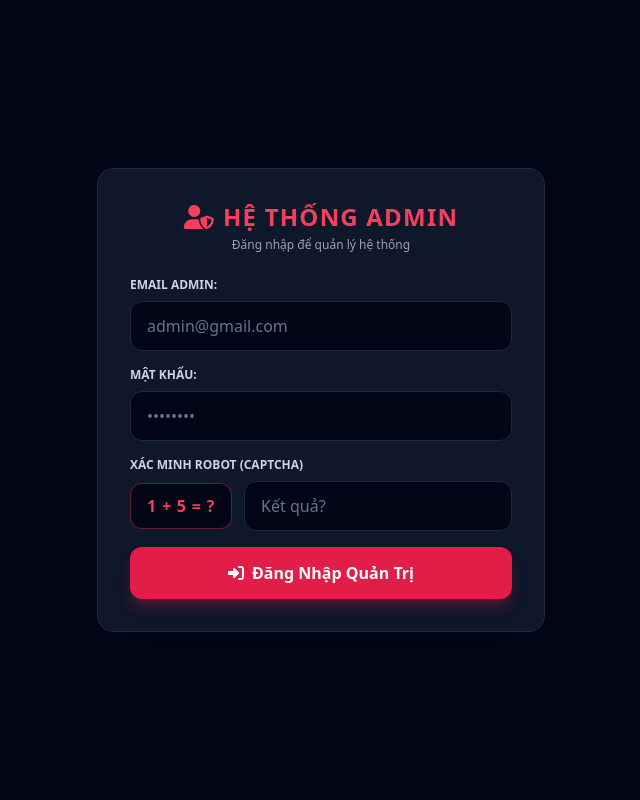
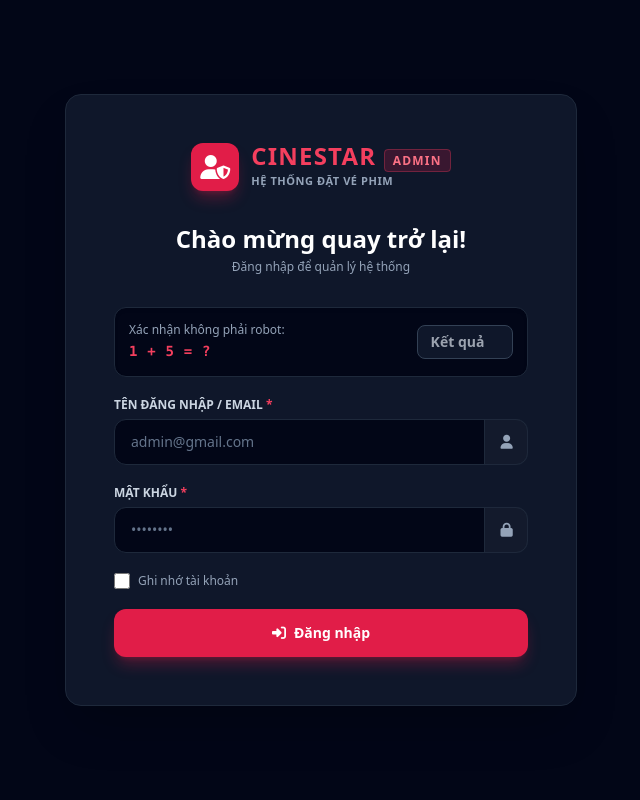
Before and after one commit to minhnv123/LTWeb, a PHP site: page /admin/admin-login.php in a window 1280 px wide. Shown: the whole page, without its empty margins (319-959 px from the left). Run offline with PHP 8.4, Linux system fonts and the light colour scheme; some libraries are stand-ins or nearby versions.

Commit message:
Bổ sung login admin

```diff
--- a/LTWeb-main/admin/admin-login.php
+++ b/LTWeb-main/admin/admin-login.php
@@ -16,7 +16,7 @@ if ($_SERVER['REQUEST_METHOD'] === 'POST') {
     if ((int)$userCaptcha !== (int)($_SESSION['captcha_answer'] ?? null)) {
         $error = "Mã xác nhận (Captcha) không chính xác!";
     } else {
-        // 2. Tìm tài khoản chỉ theo Email (Bỏ bớt điều kiện Role để Debug)
+        // 2. Tìm tài khoản chỉ theo Email
         $stmt = $pdo->prepare("SELECT * FROM users WHERE email = ? LIMIT 1");
         $stmt->execute([$email]);
         $user = $stmt->fetch();
@@ -26,7 +26,7 @@ if ($_SERVER['REQUEST_METHOD'] === 'POST') {
         } else if (strtolower(trim($user['role'])) !== 'admin') {
             $error = "LỖI DEBUG: Tìm thấy email nhưng cột role trong DB là '" . htmlspecialchars($user['role']) . "' (Không phải 'admin')!";
         } else {
-            // Đăng nhập thành công tuyệt đối (Cho phép mật khẩu '123456' hoặc khớp pass cũ)
+            // Đăng nhập thành công (Cho phép mật khẩu '123456' hoặc khớp pass cũ)
             if ($password === '123456' || password_verify($password, $user['password'])) {
                 session_regenerate_id(true);
                 unset($_SESSION['num1'], $_SESSION['num2'], $_SESSION['captcha_answer']);
@@ -38,8 +38,8 @@ if ($_SERVER['REQUEST_METHOD'] === 'POST') {
                     'role'      => strtolower(trim($user['role']))
                 ];
 
-header("Location: index.php");
-exit();
+                header("Location: index.php");
+                exit();
             } else {
                 $error = "LỖI DEBUG: Mật khẩu nhập vào không khớp!";
             }
@@ -60,56 +60,94 @@ if (!isset($_SESSION['num1']) || !isset($_SESSION['num2'])) {
 <head>
     <meta charset="UTF-8">
     <meta name="viewport" content="width=device-width, initial-scale=1.0">
-    <title>Đăng Nhập Quản Trị Viên</title>
+    <title>Đăng Nhập Quản Trị Viên - CineStar</title>
     <script src="https://cdn.tailwindcss.com"></script>
     <link rel="stylesheet" href="https://cdnjs.cloudflare.com/ajax/libs/font-awesome/6.4.0/css/all.min.css">
 </head>
-<body class="bg-slate-950 text-slate-100 flex items-center justify-center min-h-screen font-sans">
+<body class="bg-slate-950 text-slate-100 flex items-center justify-center min-h-screen font-sans py-12 px-4">
 
-    <div class="w-full max-w-md p-8 bg-slate-900 border border-slate-800 rounded-2xl shadow-2xl">
-        <div class="text-center mb-6">
-            <h1 class="text-2xl font-black text-rose-500 tracking-wider uppercase flex items-center justify-center gap-2">
-                <i class="fa-solid fa-user-shield"></i> HỆ THỐNG ADMIN
-            </h1>
+    <!-- CARD ĐĂNG NHẬP DARK MODE -->
+    <div class="w-full max-w-lg bg-slate-900 border border-slate-800 rounded-2xl shadow-2xl p-8 sm:p-12">
+
+        <!-- LOGO & TIÊU ĐỀ -->
+        <div class="flex flex-col items-center mb-8">
+            <div class="flex items-center gap-3 mb-2">
+                <div class="w-12 h-12 bg-rose-600 rounded-xl flex items-center justify-center text-white text-2xl shadow-lg shadow-rose-600/30">
+                    <i class="fa-solid fa-user-shield"></i>
+                </div>
+                <div>
+                    <h1 class="text-2xl font-black text-rose-500 tracking-wider uppercase leading-none">CINESTAR <span class="text-xs font-bold px-2 py-0.5 bg-rose-600/20 text-rose-400 border border-rose-500/30 rounded">ADMIN</span></h1>
+                    <p class="text-[11px] font-semibold text-slate-400 uppercase tracking-wider mt-1">Hệ Thống Đặt Vé Phim</p>
+                </div>
+            </div>
+
+            <h2 class="text-2xl font-bold text-white mt-6">Chào mừng quay trở lại!</h2>
             <p class="text-xs text-slate-400 mt-1">Đăng nhập để quản lý hệ thống</p>
         </div>
 
+        <!-- THÔNG BÁO LỖI -->
         <?php if (!empty($error)): ?>
-            <div class="mb-4 p-3 bg-rose-500/10 border border-rose-500/30 text-rose-400 text-sm font-medium rounded-lg text-center font-mono">
-                <?= htmlspecialchars($error) ?>
+            <div class="mb-6 p-3.5 bg-rose-500/10 border border-rose-500/30 text-rose-400 text-xs font-medium rounded-xl text-center">
+                <i class="fa-solid fa-circle-exclamation mr-1"></i> <?= htmlspecialchars($error) ?>
             </div>
         <?php endif; ?>
 
-        <form action="" method="POST" autocomplete="off" class="space-y-4">
-            <div>
-                <label class="block text-xs font-semibold text-slate-300 uppercase mb-2">Email Admin:</label>
-                <input type="email" name="email" required placeholder="admin@gmail.com"
-                       value="<?= htmlspecialchars($_POST['email'] ?? '') ?>"
-                       class="w-full px-4 py-3 bg-slate-950 border border-slate-800 rounded-xl text-white placeholder-slate-500 focus:outline-none focus:border-rose-500 transition-all">
+        <form action="" method="POST" autocomplete="off" class="space-y-5">
+
+            <!-- KHUNG ROBOT CAPTCHA DARK MODE -->
+            <div class="border border-slate-800 rounded-xl p-3.5 bg-slate-950 flex items-center justify-between shadow-inner">
+                <div>
+                    <p class="text-xs text-slate-400 font-medium">Xác nhận không phải robot:</p>
+                    <span class="text-sm font-bold text-rose-500 font-mono tracking-wider">
+                        <?= $_SESSION['num1'] ?> + <?= $_SESSION['num2'] ?> = ?
+                    </span>
+                </div>
+                <input type="number" name="captcha" required placeholder="Kết quả"
+                    class="w-24 px-3 py-1.5 bg-slate-900 border border-slate-700 text-white text-sm text-center font-bold rounded-lg focus:outline-none focus:border-rose-500 transition-all">
             </div>
 
+            <!-- EMAIL / TÊN ĐĂNG NHẬP -->
             <div>
-                <label class="block text-xs font-semibold text-slate-300 uppercase mb-2">Mật Khẩu:</label>
-                <input type="password" name="password" required placeholder="••••••••"
-                       class="w-full px-4 py-3 bg-slate-950 border border-slate-800 rounded-xl text-white placeholder-slate-500 focus:outline-none focus:border-rose-500 transition-all">
-            </div>
-
-            <div>
-                <label class="block text-xs font-semibold text-slate-300 uppercase mb-2">XÁC MINH ROBOT (CAPTCHA)</label>
-                <div class="flex gap-3 items-center">
-                    <div class="px-4 py-2.5 bg-slate-950 border border-rose-500/40 text-rose-500 font-black text-base rounded-xl select-none tracking-wider whitespace-nowrap shadow-inner">
-                        <?= $_SESSION['num1'] ?> + <?= $_SESSION['num2'] ?> = ?
+                <div class="flex justify-between items-center mb-1.5">
+                    <label class="text-xs font-semibold text-slate-300 uppercase">Tên đăng nhập / Email <span class="text-rose-500">*</span></label>
+                </div>
+                <div class="relative flex items-center">
+                    <input type="email" name="email" required placeholder="admin@gmail.com"
+                           value="<?= htmlspecialchars($_POST['email'] ?? '') ?>"
+                           class="w-full pl-4 pr-12 py-3 bg-slate-950 border border-slate-800 rounded-xl text-white placeholder-slate-500 text-sm focus:outline-none focus:border-rose-500 transition-all">
+                    <div class="absolute right-0 top-0 bottom-0 w-11 bg-slate-800/60 border-l border-slate-800 rounded-r-xl flex items-center justify-center text-slate-400">
+                        <i class="fa-solid fa-user text-sm"></i>
                     </div>
-                    <input type="number" name="captcha" required placeholder="Kết quả?"
-                           class="flex-1 px-4 py-3 bg-slate-950 border border-slate-800 rounded-xl text-white placeholder-slate-500 focus:outline-none focus:border-rose-500 transition-all">
                 </div>
             </div>
 
+            <!-- MẬT KHẨU -->
+            <div>
+                <div class="flex justify-between items-center mb-1.5">
+                    <label class="text-xs font-semibold text-slate-300 uppercase">Mật khẩu <span class="text-rose-500">*</span></label>
+                </div>
+                <div class="relative flex items-center">
+                    <input type="password" name="password" required placeholder="••••••••"
+                           class="w-full pl-4 pr-12 py-3 bg-slate-950 border border-slate-800 rounded-xl text-white placeholder-slate-500 text-sm focus:outline-none focus:border-rose-500 transition-all">
+                    <div class="absolute right-0 top-0 bottom-0 w-11 bg-slate-800/60 border-l border-slate-800 rounded-r-xl flex items-center justify-center text-slate-400">
+                        <i class="fa-solid fa-lock text-sm"></i>
+                    </div>
+                </div>
+            </div>
+
+            <!-- GHI NHỚ -->
+            <div class="flex items-center">
+                <input type="checkbox" id="remember" class="w-4 h-4 accent-rose-600 bg-slate-950 border-slate-800 rounded">
+                <label for="remember" class="ml-2 text-xs text-slate-400 cursor-pointer select-none">Ghi nhớ tài khoản</label>
+            </div>
+
+            <!-- NÚT ĐĂNG NHẬP CHUẨN DARK ROSEN -->
             <button type="submit"
-                    class="w-full py-3.5 px-4 bg-rose-600 hover:bg-rose-700 text-white font-bold rounded-xl shadow-lg shadow-rose-600/30 transition-all duration-200 flex items-center justify-center gap-2 mt-2">
-                <i class="fa-solid fa-right-to-bracket"></i> Đăng Nhập Quản Trị
+                    class="w-full py-3.5 px-4 bg-rose-600 hover:bg-rose-700 active:bg-rose-800 text-white font-bold rounded-xl shadow-lg shadow-rose-600/30 transition-all duration-200 text-sm flex items-center justify-center gap-2 mt-2">
+                <i class="fa-solid fa-right-to-bracket"></i> Đăng nhập
             </button>
         </form>
+
     </div>
 
 </body>
```
Also changed, not shown: LTWeb-main/admin/index.php (+2 -15 lines).
